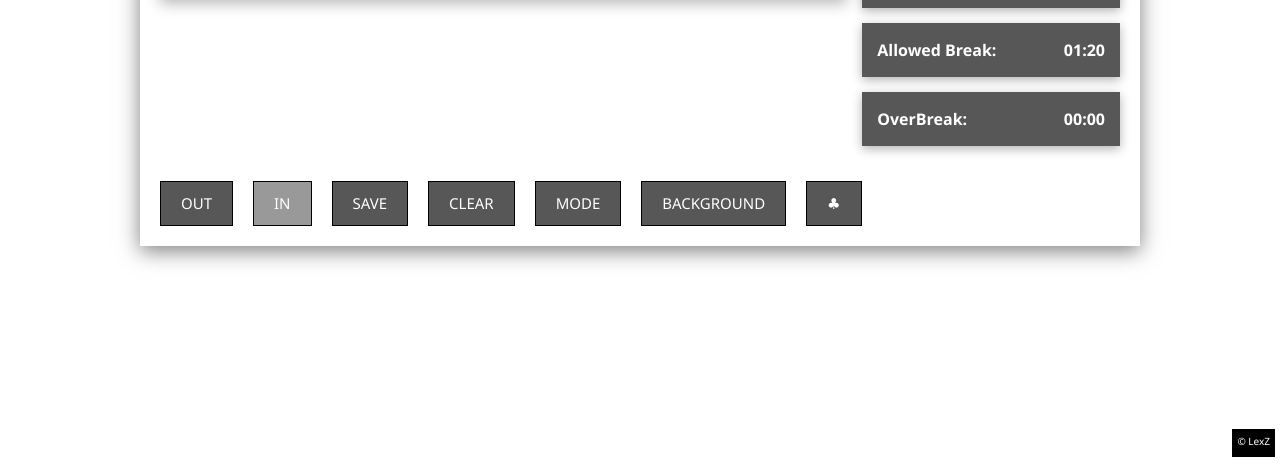
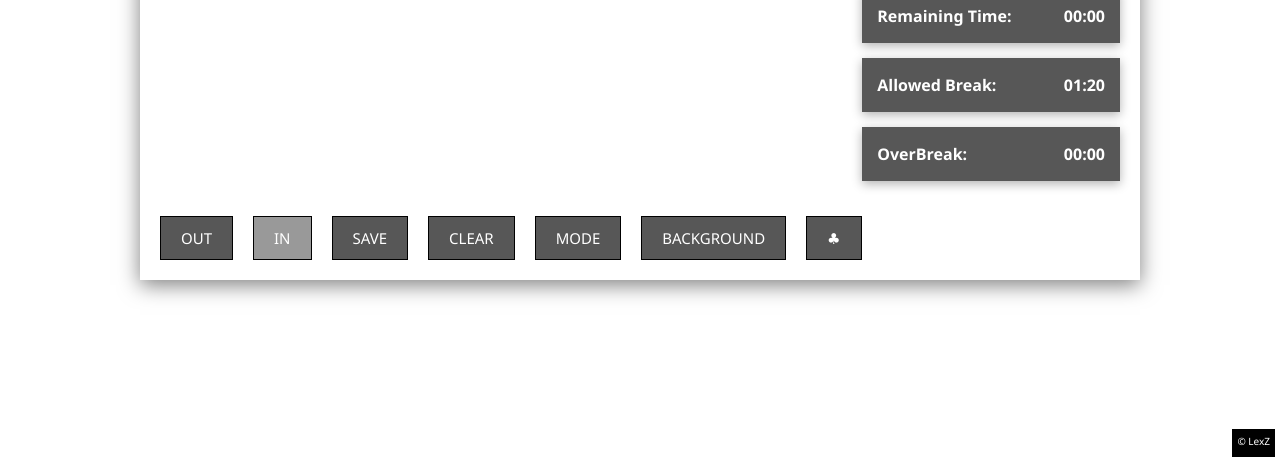
Before and after one commit to anerrorpage/breaktimer, a plain HTML site: page OBTracker/timer.html in a window 1280 px wide. Shown: the part 338-800 px from the top of the page. Drawn offline with nearby package versions, Linux system fonts and the light colour scheme.

Commit message:
timer.html
updated with remaining time

```diff
--- a/OBTracker/timer.html
+++ b/OBTracker/timer.html
@@ -42,6 +42,7 @@
         </table>
         <div class="summary">
             <div><span>Total Break:</span> <span id="totalBreakTime">00:00</span></div>
+			<div><span>Remaining Time:</span> <span id="remainingBreakTime">00:00</span></div>
             <div><span>Allowed Break:</span> <span>01:20</span></div>
             <div><span>OverBreak:</span> <span id="overBreakTime">00:00</span></div>
         </div>
```
